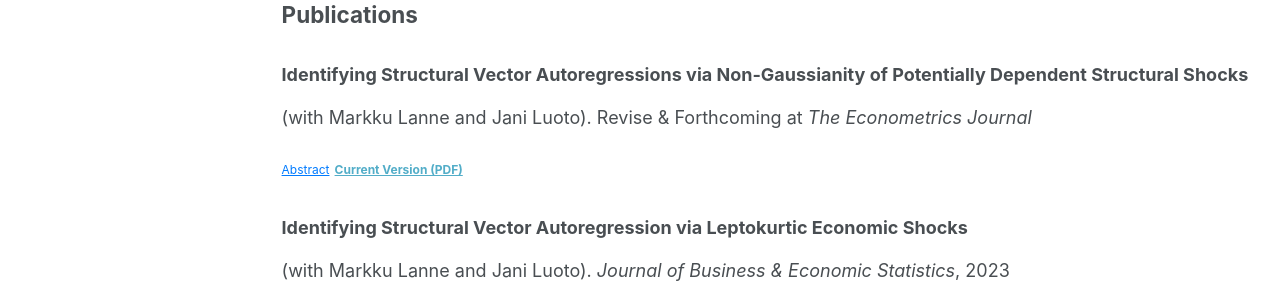
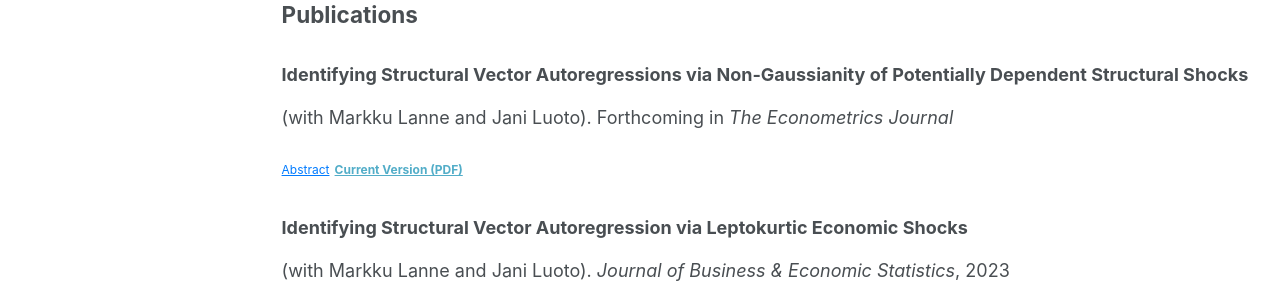
Before and after one commit to keyanliu1/keyanliu1.github.io, a Jekyll site: the page built from _pages/publications.md, in a window 1280 px wide and 1325 px high. Shown: the part 403-703 px from the top of the window. Built offline with Jekyll 4.4.1, drawn with Linux system fonts in a browser that asks for light colours; some web fonts are replaced.

Commit message:
Update publications.md

```diff
--- a/_pages/publications.md
+++ b/_pages/publications.md
@@ -24,7 +24,7 @@ author_profile: true
 ## Publications
 
 ### <strong>Identifying Structural Vector Autoregressions via Non-Gaussianity of Potentially Dependent Structural Shocks</strong>
-(with Markku Lanne and Jani Luoto). Revise &amp; Forthcoming at *The Econometrics Journal*
+(with Markku Lanne and Jani Luoto). Forthcoming in *The Econometrics Journal*
 
 <a href="javascript:void(0)" onclick="toggleAbstract('abstract2')" style="font-size: 12px; text-decoration: underline; color: #007bff; cursor: pointer;">Abstract</a> <a href="https://keyanliu1.github.io/files/Paper2.pdf" style="font-size: 12px;"><strong>Current Version (PDF)</strong></a>
 
```
